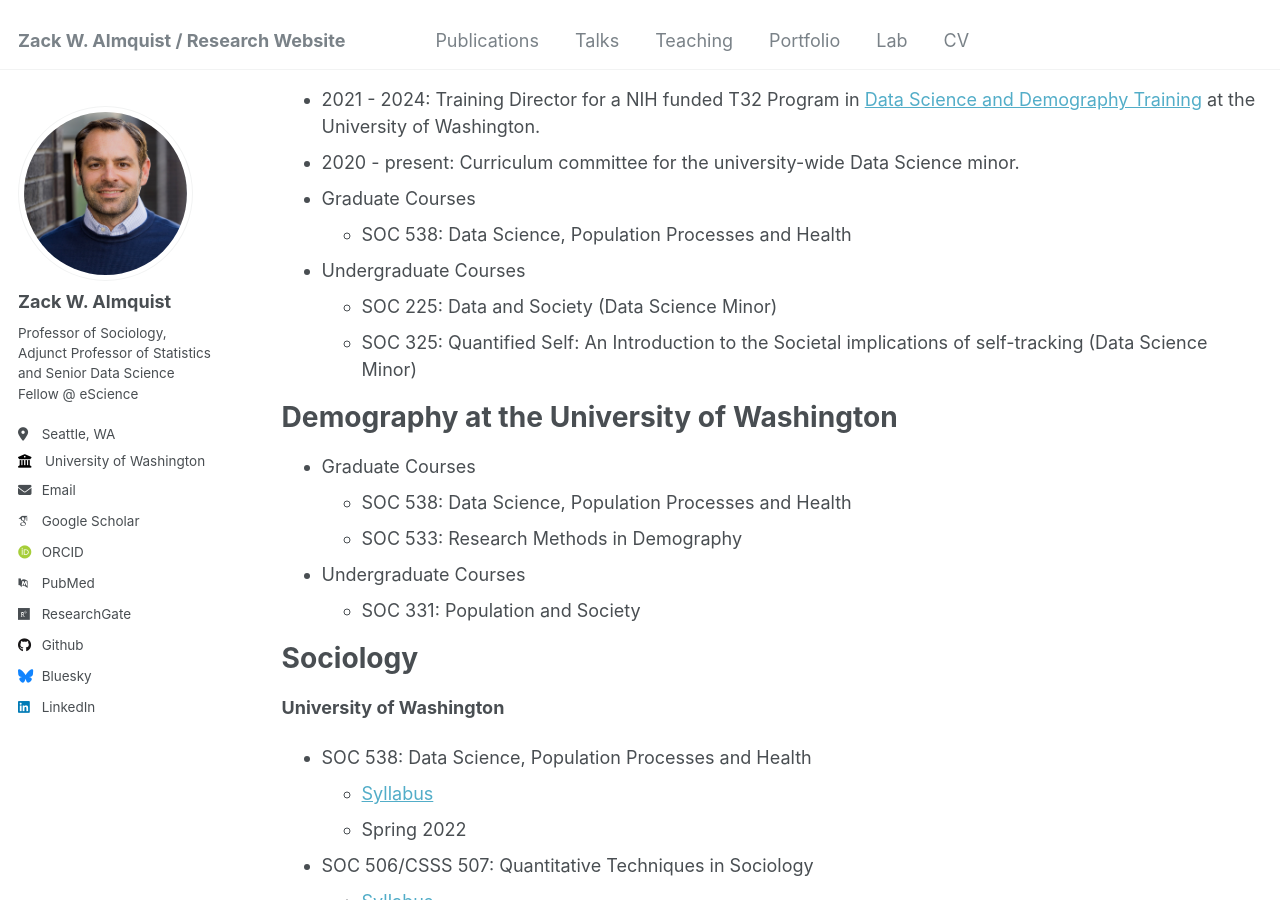
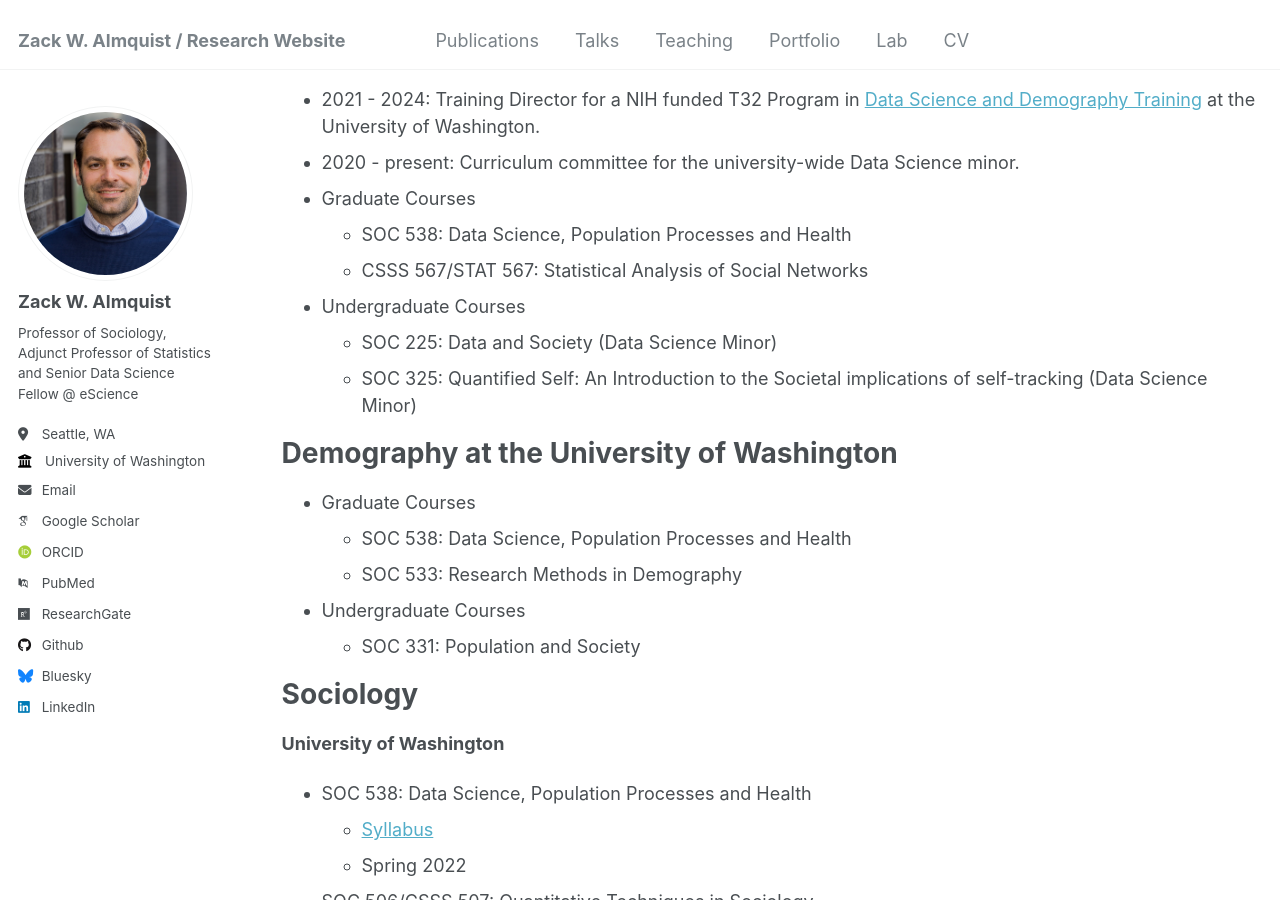
Before and after one commit to zalmquist/zalmquist.github.io, a Jekyll site: the page built from _pages/teaching.md, in a window 1280 px wide and 900 px high, scrolled down 1443 px. Built offline with Jekyll 4.4.1, drawn with Linux system fonts in a browser that asks for light colours; some web fonts are replaced.

Commit message:
Add CSSS 567/STAT 567 to Data Science teaching section
Co-Authored-By: Claude Opus 4.8 (1M context) <noreply@anthropic.com>

```diff
--- a/_pages/teaching.md
+++ b/_pages/teaching.md
@@ -45,6 +45,7 @@ Data Science at the University of Washington
 * 2020 - present: Curriculum committee for the university-wide Data Science minor.
 * Graduate Courses
     + SOC 538: Data Science, Population Processes and Health
+    + CSSS 567/STAT 567: Statistical Analysis of Social Networks
 * Undergraduate Courses
     + SOC 225: Data and Society (Data Science Minor)
     + SOC 325: Quantified Self: An Introduction to the Societal implications of self-tracking (Data Science Minor)
```
